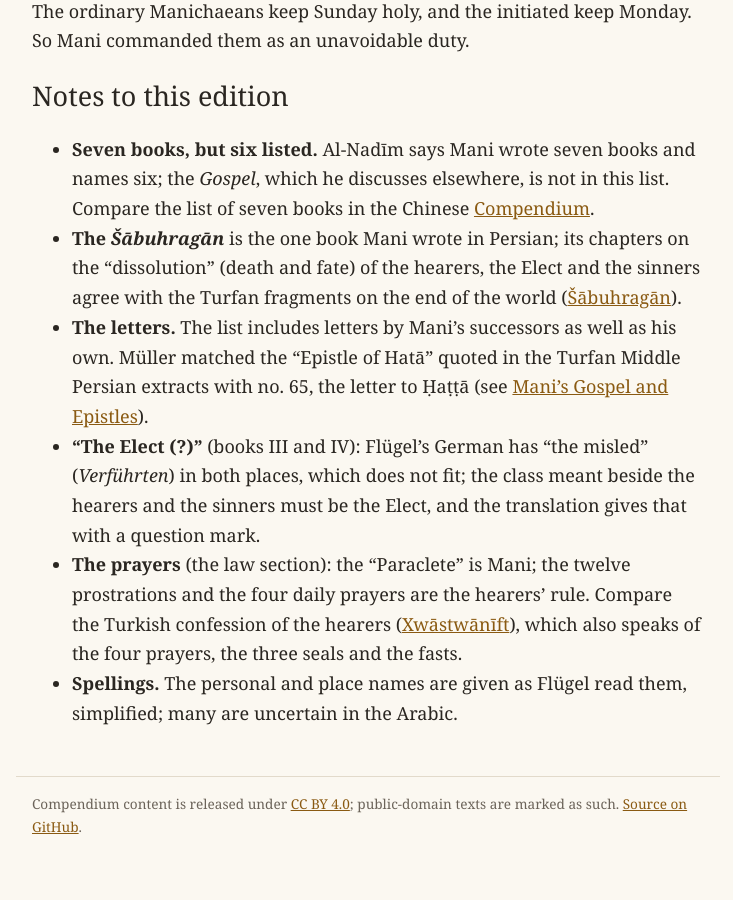
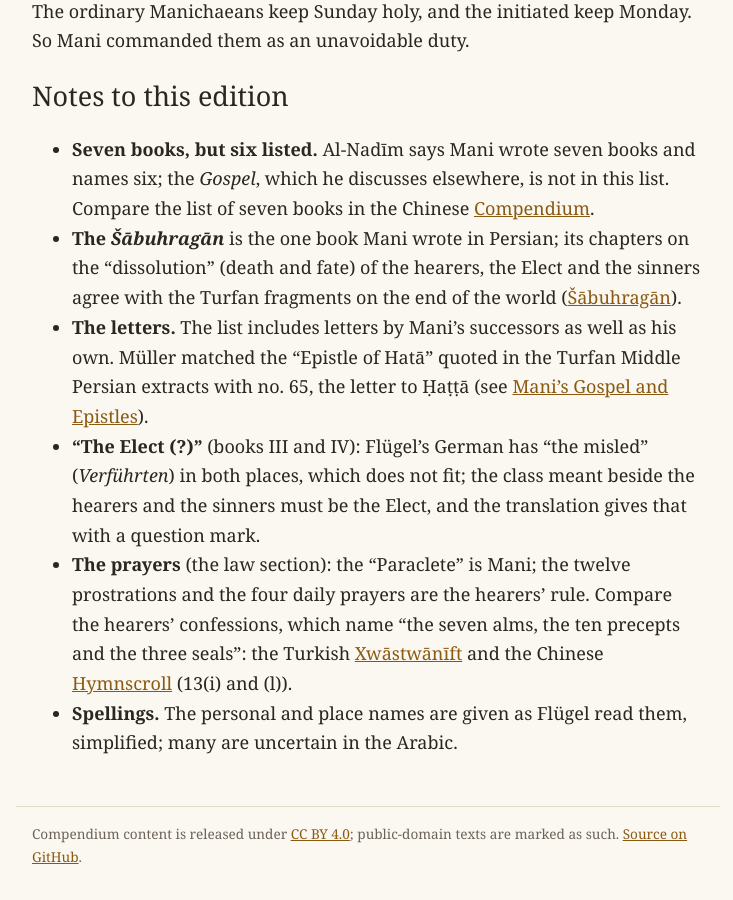
Before and after one commit to EmmaLeonhart/manichaean-scripture-compendium, a Jekyll site: the page built from docs/texts/al-nadim-books.md, in a window 1280 px wide and 900 px high, scrolled down 6305 px. Shown: the whole window, without its empty margins (272-1005 px from the left). Built offline with Jekyll 4.4.1, drawn with Linux system fonts in a browser that asks for light colours; before the commit the page ends 7175 px from its top, so only the background shows below that.

Commit message:
al-Nadīm page: tighten the cross-reference to the confessions
Co-Authored-By: Claude Opus 5.5 <noreply@anthropic.com>
Claude-Session: https://claude.ai/code/session_01Pr9sq8DsPLu1AJiAhkrgXm

```diff
--- a/docs/texts/al-nadim-books.md
+++ b/docs/texts/al-nadim-books.md
@@ -247,7 +247,8 @@ So Mani commanded them as an unavoidable duty.
   that with a question mark.
 - **The prayers** (the law section): the "Paraclete" is Mani; the twelve
   prostrations and the four daily prayers are the hearers' rule. Compare the
-  Turkish confession of the hearers ([Xwāstwānīft](xwastwanift.html)), which
-  also speaks of the four prayers, the three seals and the fasts.
+  hearers' confessions, which name "the seven alms, the ten precepts and
+  the three seals": the Turkish [Xwāstwānīft](xwastwanift.html) and the
+  Chinese [Hymnscroll](hymnscroll.html) (13(i) and (l)).
 - **Spellings.** The personal and place names are given as Flügel read
   them, simplified; many are uncertain in the Arabic.
```
